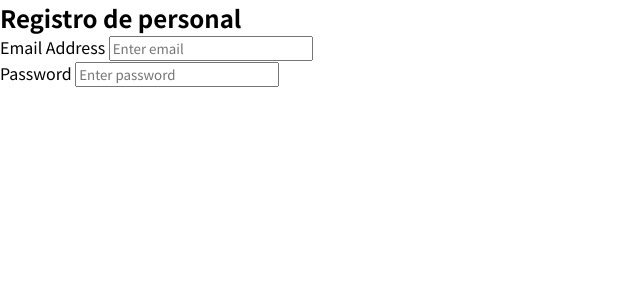
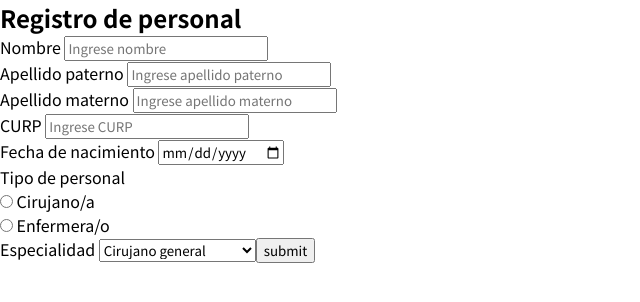
Before and after one commit to jorgelopez08/Clinica, a Flask app: page /register/personal in a window 1280 px wide; the page is wider, and only the part inside the window is pictured. Shown: the part 80-382 px from the top of that part, without its empty margins (0-640 px from the left). Run offline with Flask 2, Linux system fonts and the light colour scheme; parts of the project's set-up code (start-up, migrations or seed data) failed here and were passed over.

Commit message:
templates para insercion de datos de pacientes y personal medico terminadas

```diff
--- a/app/models.py
+++ b/app/models.py
@@ -1,9 +1,11 @@
 from flask_sqlalchemy import SQLAlchemy
 db = SQLAlchemy()
+
 class Pacientes(db.Model):
     id = db.Column(db.Integer, primary_key=True)
     nombre = db.Column(db.String(20))
-    #curp = db.Column(db.String(19), unique=True)
+    #curp = db.Column(db.String(18), unique=True)
+    fecha_nacimiento = db.Column(db.Date)
     apellido_paterno = db.Column(db.String(20))
     apellido_materno = db.Column(db.String(20))
     alergias = db.Column(db.String(200))
@@ -12,7 +14,7 @@ class Pacientes(db.Model):
 class Personal_medico(db.Model):
     id = db.Column(db.Integer, primary_key=True)
     tipo_personal = db.Column(db.Integer, db.ForeignKey("Tipo_personal.id"), nullable=False)
-    curp = db.Column(db.String(19), unique=True)
+    curp = db.Column(db.String(18), unique=True)
     nombre = db.Column(db.String(20))
     apellido_paterno = db.Column(db.String(20))
     apellido_materno = db.Column(db.String(20))
--- a/app/templates/r_personal.html
+++ b/app/templates/r_personal.html
@@ -1,6 +1,6 @@
 {% extends "base.html" %}
 {% block title %}
-    Registro Personal
+    Registro de Personal
 {% endblock %}
 
 {% block content %}
@@ -9,14 +9,40 @@
         <h1>Registro de personal</h1>
         <form method="POST">
             <div class="form-group">
-                <label for="email">Email Address</label>
-                <input type="email" name="email" id="email" class="form-control" placeholder="Enter email">
+                <label for="text">Nombre</label>
+                <input type="text" name="nombre" id="nombre" class="form-control" placeholder="Ingrese nombre">
             </div>
             <div class="form-group">
-                <label for="password">Password</label>
-                <input type="password" name="password" id="password" class="form-control" placeholder="Enter password">
+                <label for="text">Apellido paterno</label>
+                <input type="text" name="ap_pat" id="ap_pat" class="form-control" placeholder="Ingrese apellido paterno">
             </div>
-
+            <div class="form-group">
+                <label for="text">Apellido materno</label>
+                <input type="text" name="ap_mat" id="ap_mat" class="form-control" placeholder="Ingrese apellido materno">
+            </div>
+            <div class="form-group">
+                <label for="text">CURP</label>
+                <input type="text" name="curp" id="curp" class="form-control" placeholder="Ingrese CURP">
+            </div>
+            <div class="form-group">
+                <label for="birthday">Fecha de nacimiento</label>
+                <input type="date" id="cumpleanos" name="cumpleanos">
+            </div>
+            <div class="form-group">
+                <label for="text">Tipo de personal</label> <br>
+                <input type="radio" id="tipo" name="cirujano" value="1">
+                <label for="cirujano">Cirujano/a</label><br>
+                <input type="radio" id="tipo" name="enfermero" value="2">
+                <label for="enfermero">Enfermera/o</label><br>
+            </div>
+            <div class="form-group">
+                <label for="text">Especialidad</label>
+                <select id="especialidad" name="especialidad">
+                    <option value="1">Cirujano general</option>
+                    <option value="2">Cardiologo</option>
+                    <option value="3">Enfermeria pediatrica</option>
+            </div>
+            <input type="button" value="submit">
         </form>
     </section>
 </main>
```
Also changed, not shown: app/templates/r_pacientes.html (added, +39 -0 lines), app/__init__.py (line endings or trailing spaces), app/auth.py (line endings or trailing spaces), app/config.py (line endings or trailing spaces), app/static/css/styles.css (line endings or trailing spaces), app/templates/base.html (line endings or trailing spaces), app/templates/doctores.html (line endings or trailing spaces), app/templates/index.html (line endings or trailing spaces), app/templates/login.html (line endings or trailing spaces), app/templates/show.html (line endings or trailing spaces), app/templates/sign_up.html (line endings or trailing spaces), app/views.py (line endings or trailing spaces), instrucciones.txt (line endings or trailing spaces), main.py (line endings or trailing spaces), 2 other files.
